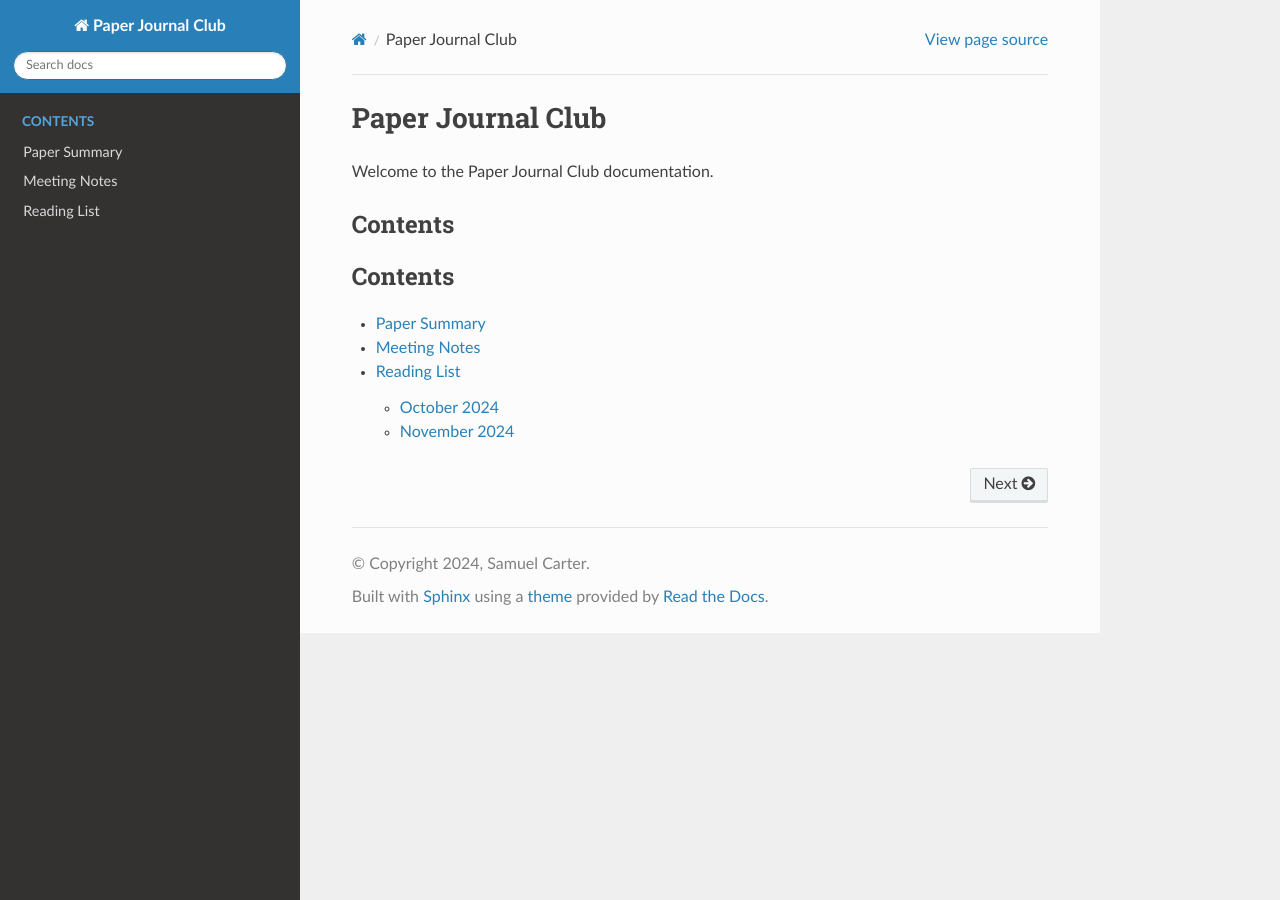
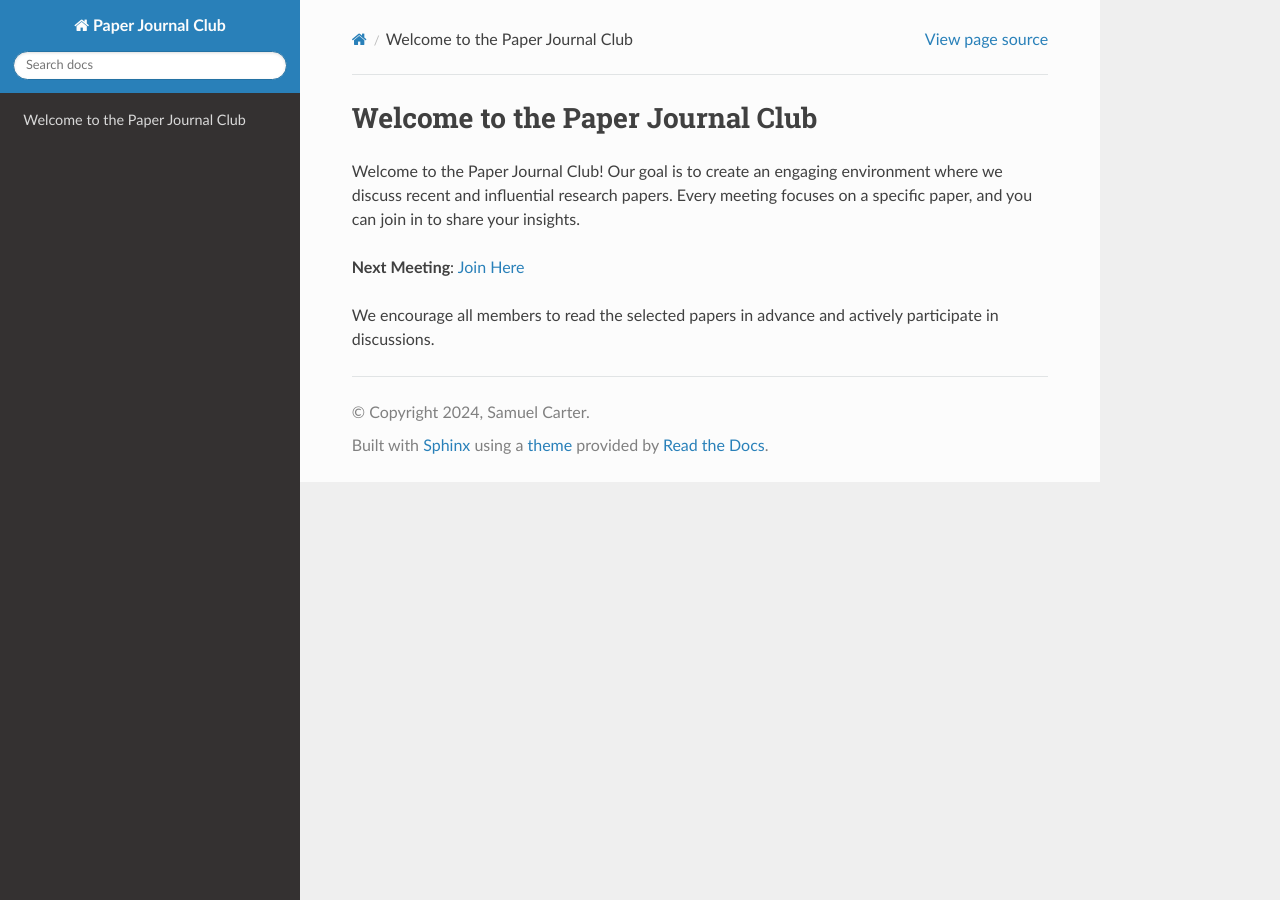
Before and after one commit to cbedio/Paper-Journal-Club, a Sphinx documentation site: the page built from docs/index.md, in a window 1280 px wide. Built offline with Sphinx 7.4.7 and the Read the Docs theme 3.1.0, drawn with Linux system fonts in a browser that asks for light colours.

Commit message:
updated reading list

````diff
--- a/docs/index.md
+++ b/docs/index.md
@@ -1,16 +1,7 @@
-# Paper Journal Club
+# Welcome to the Paper Journal Club
 
-Welcome to the Paper Journal Club documentation.
+Welcome to the Paper Journal Club! Our goal is to create an engaging environment where we discuss recent and influential research papers. Every meeting focuses on a specific paper, and you can join in to share your insights.
 
-## Contents
+**Next Meeting**: [Join Here](https://your-meeting-link.com)
 
-
-```{toctree}
----
-maxdepth: 2
-caption: Contents
----
-
-paper_summary
-meeting_notes
-reading_list
+We encourage all members to read the selected papers in advance and actively participate in discussions.
````
